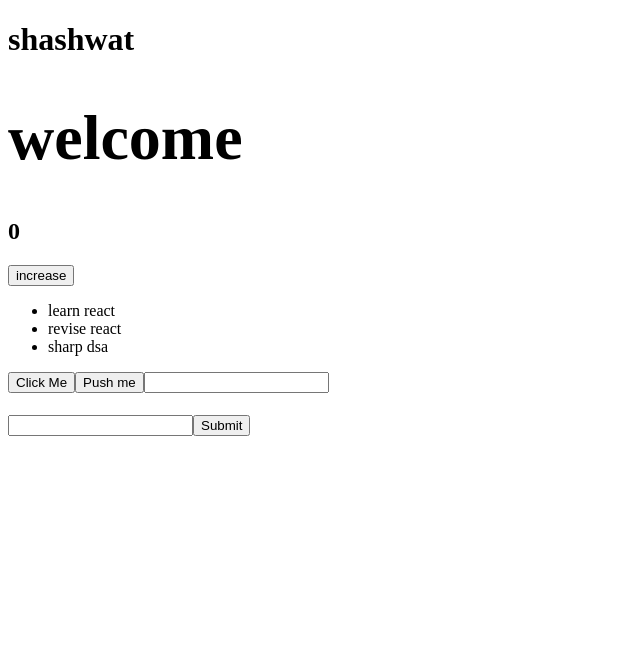
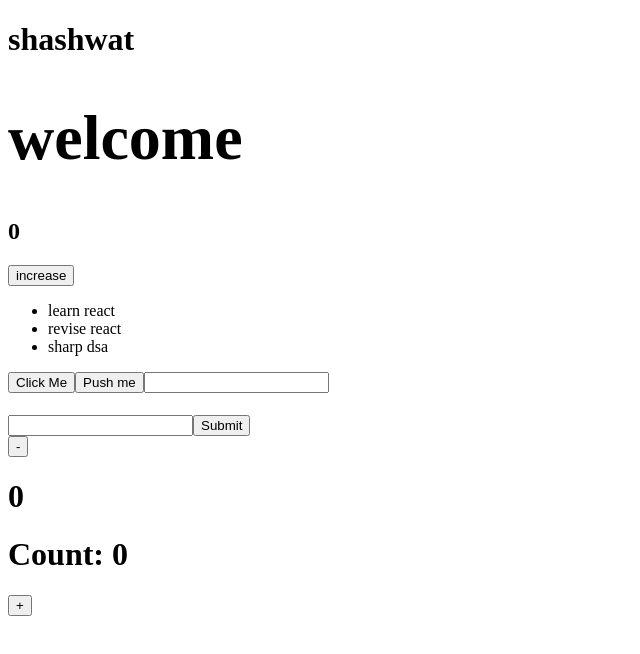
Before and after one commit to sushashwat/React-Concepts-, a React (Vite) app in the folder vite-project/: page / in a window 1280 px wide. Shown: the top 654 px of the page, without its empty margins (0-640 px from the left). Built offline with nearby package versions, Linux system fonts and the light colour scheme.

Commit message:
React lifecycle methods and class components

```diff
--- a/vite-project/src/App.jsx
+++ b/vite-project/src/App.jsx
@@ -3,6 +3,7 @@ import Conditional from "./components/Conditional";
 import TimerComponent from "./components/TimerComponent";
 import EventHandling from "./components/EventHandling";
 import Form from "./components/Form";
+import Class from "./components/Class";
 function App(){
 
   const [count,setCount] = useState(0);
@@ -51,6 +52,7 @@ function App(){
     />
     <h1>{text}</h1>
     <Form/>
+    <Class/>
     </>
   )
 }
--- /dev/null
+++ b/vite-project/src/components/Class.jsx
@@ -0,0 +1,36 @@
+import React from "react";
+import Counter from "./Counter";
+
+class App extends React.Component{
+    constructor(){
+        super();
+        this.state={
+            count:0,
+        }
+    }
+
+    componentDidMount(){
+        console.log("hello triggered")
+    }
+
+    decrement(){
+        this.setState({count: this.state.count-1})
+    }
+    increment(){
+        this.setState({count: this.state.count+1})
+    }
+    render(){
+        return(
+            <div>
+                <button onClick={this.decrement.bind(this)}>-</button>
+                <h1>{this.state.count}</h1>
+                <Counter count = {this.state.count}/>
+               <button onClick={this.increment.bind(this)}>+</button>
+
+
+            </div>
+        )
+    }
+}
+
+export default App;
--- /dev/null
+++ b/vite-project/src/components/Counter.jsx
@@ -0,0 +1,22 @@
+import React from "react"
+
+export default class Counter extends React.Component{
+
+    componentDidUpdate(prevProp,){
+        if(this.props.count !== prevProp.count){
+            console.log("component badal gya");
+        }
+    }
+
+    componentWillUnmount(){
+        console.log("component removed");
+
+    }
+    render(){
+        return(
+            <div>
+                <h1>Count: {this.props.count}</h1>
+            </div>
+        )
+    }
+}
```
